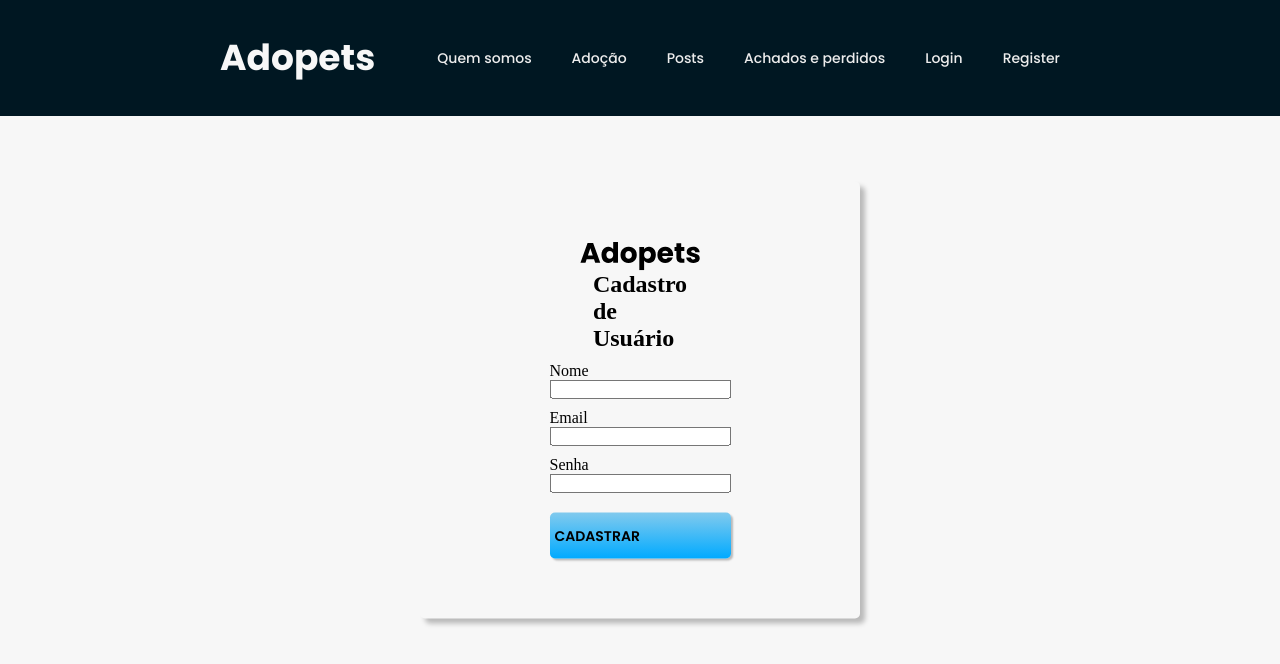
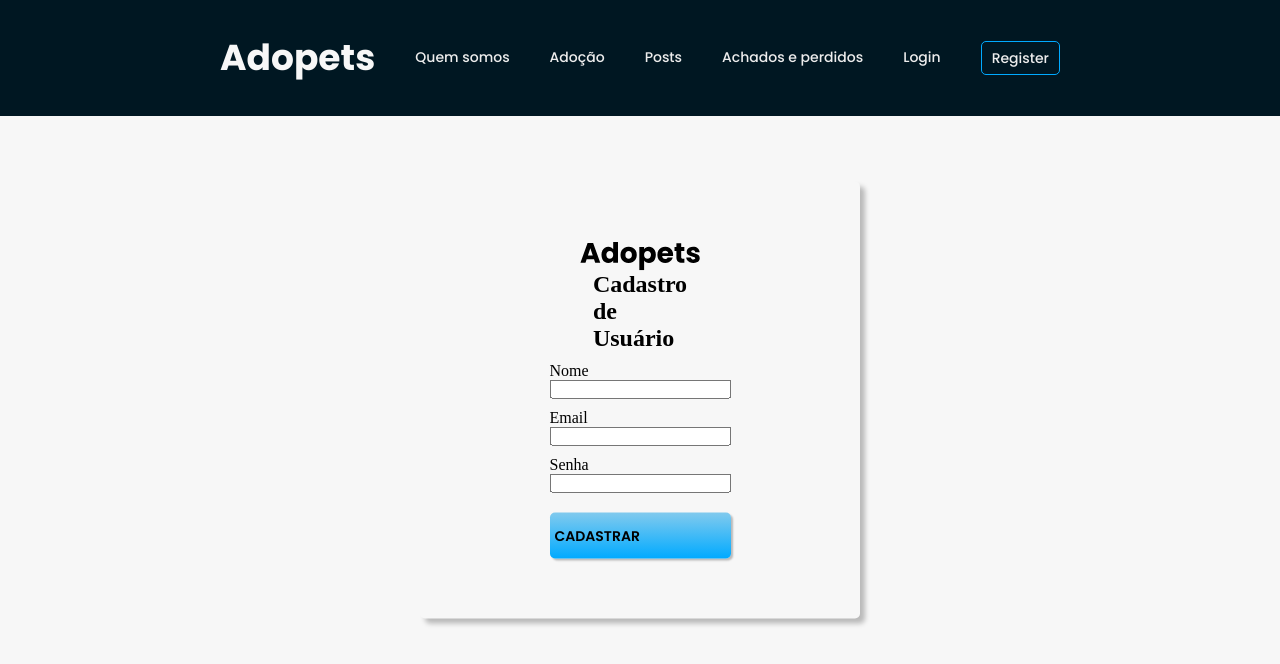
Before and after one commit to RNoleto/Adopets-APP, a Vue app: page /register in a window 1280 px wide. Shown: the top 664 px of the page. Built offline with nearby package versions, Linux system fonts and the light colour scheme; what @ckeditor/ckeditor5-vue would draw is missing.

Commit message:
Login e Register
Ajuste do componente de login e register

```diff
--- a/src/components/Navbar.vue
+++ b/src/components/Navbar.vue
@@ -10,7 +10,7 @@
         </div>
         <div class="menu">
           <a href="#" @click.prevent="showLogin" class="link_menu">Login</a>
-          <a href="#" @click.prevent="showRegister" class="link_menu">Register</a>
+          <a href="#" @click.prevent="showRegister" class="link_menu register">Register</a>
         </div>
       </div>
       <div class="menu_mobile" :class="{ active: isNavOpen }" @click="toggleNav">
@@ -21,7 +21,7 @@
           <router-link :to="page.url" class="link_menu">{{ page.name }}</router-link>
         </div>
         <a href="#" @click.prevent="showLogin" class="link_menu">Login</a>
-        <a href="#" @click.prevent="showRegister" class="link_menu">Register</a>
+        <a href="#" @click.prevent="showRegister" class="link_menu register">Register</a>
       </div>
     </nav>
     <Login v-if="isLoginVisible" @close="hideLogin" />
@@ -126,6 +126,20 @@ header {
       gap: 40px;
       color: var(--c2);
 
+      .link_menu {
+        &.register {
+          border: 1px solid var(--p1);
+          padding: 0px 10px;
+          border-radius: 5px;
+
+          &:hover {
+            transition: color 0.3s ease;
+            color: var(--c1);
+            background-color: var(--p4);
+            border-color: var(--p3);
+          }
+        }
+      }
     }
 
     .menu_mobile {
@@ -185,6 +199,26 @@ header {
       opacity: 0;
       visibility: hidden;
       transition: opacity 0.3s ease, visibility 0.5s ease;
+
+      .link_menu {
+        &.register {
+          text-align: center;
+          border: 1px solid var(--p1);
+          padding: 0px 10px;
+          border-radius: 5px;
+          background-color: var(--p1);
+
+          &:hover {
+            transition: color 0.3s ease;
+            color: var(--c1);
+            background-color: var(--p4);
+            border-color: var(--p3);
+          }
+        }
+
+
+      }
+
 
       &.active {
         opacity: 1;
--- a/src/style.scss
+++ b/src/style.scss
@@ -158,6 +158,10 @@ button {
 .link_menu {
   position: relative;
   text-decoration: none;
+
+  &.register::after {
+    display: none;
+  }
 
   &:after {
     content: '';
```
